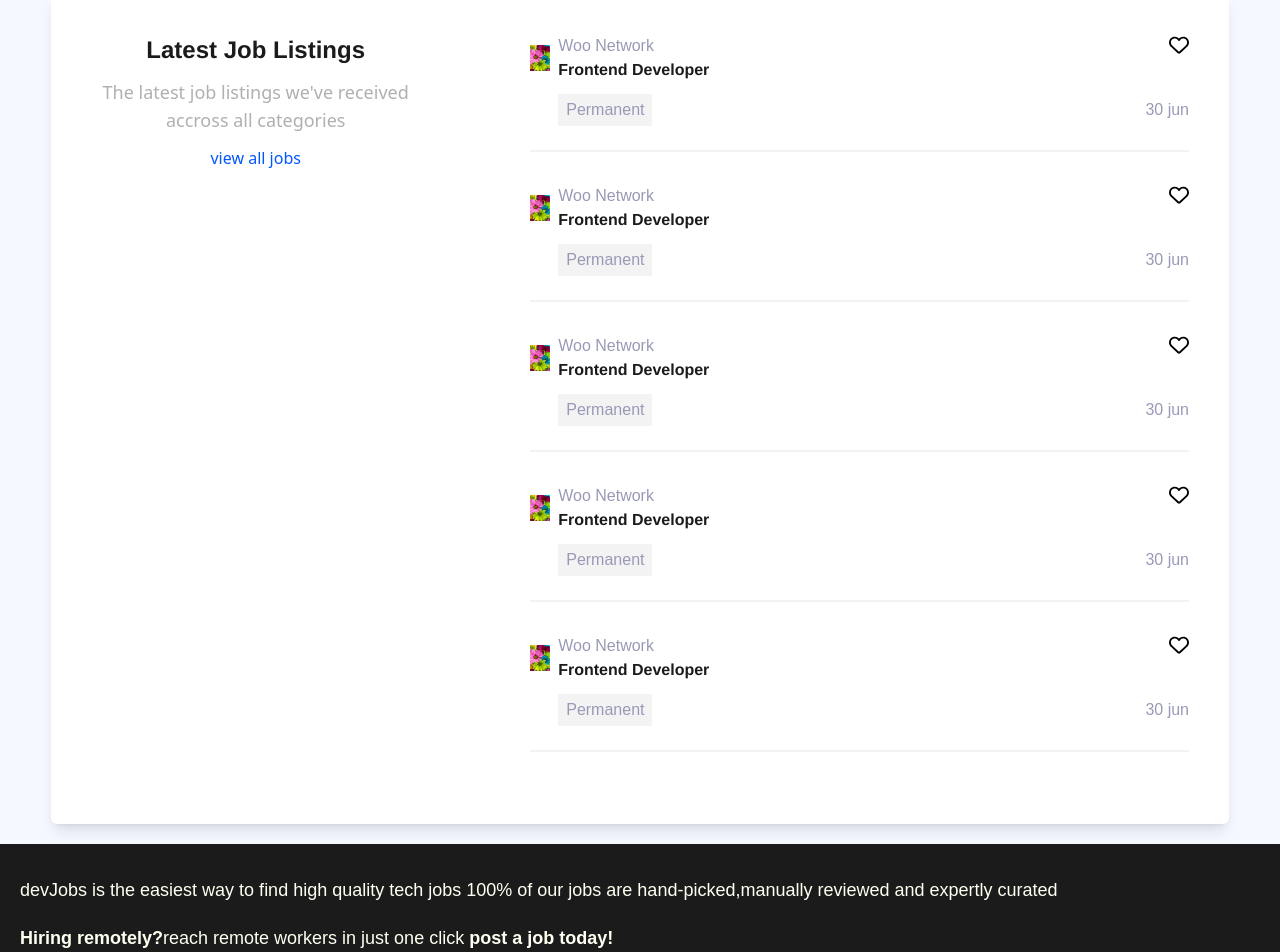
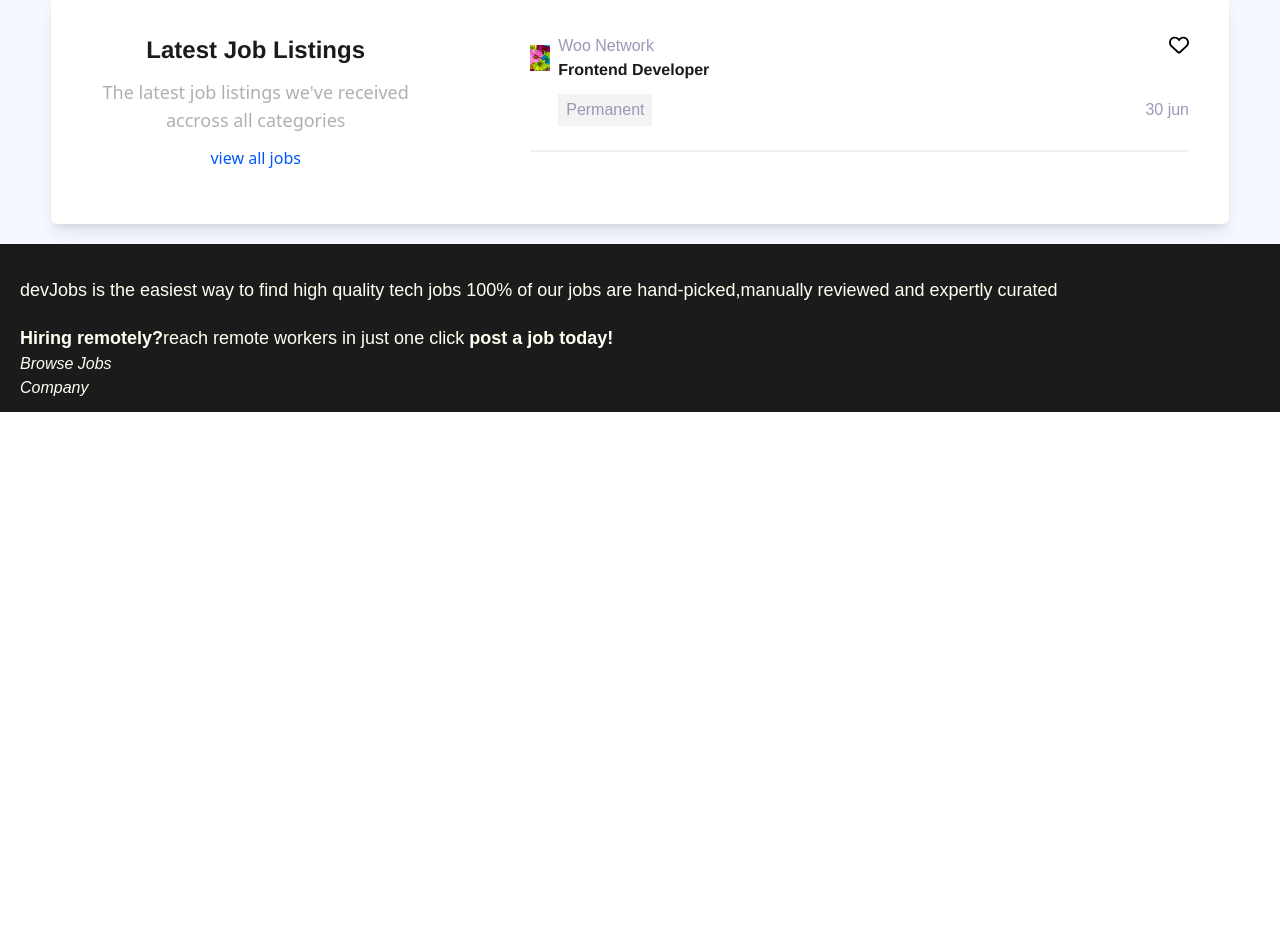
Before and after one commit to samueljustus/devjobs, a React (Vite) app: page / in a window 1280 px wide. Shown: the part 914-1866 px from the top of the page. After the commit the page ends 1326 px from the top, so only its background shows below. Built offline with nearby package versions, Linux system fonts and the light colour scheme.

Commit message:
creating context api

```diff
--- /dev/null
+++ b/src/context/jobContext.jsx
@@ -0,0 +1,13 @@
+import { createContext } from "react";
+
+export const JobContext = createContext({})
+
+const JobContextProvider = ({}) => {
+    return (
+        <JobContext.Provider>
+
+        </JobContext.Provider>
+    )
+}
+
+export default JobContextProvider
--- a/src/page/home/LatestJobList.jsx
+++ b/src/page/home/LatestJobList.jsx
@@ -42,98 +42,6 @@ function LatestJobList() {
               <p className="text-[#9999b7] font-base font-Arial my-2">30 jun</p>
             </div>
           </li>
-          <li className="flex flex-col gap-2 mb-8 border-b-2 border-[#f2f2f2] pb-5">
-            {/* first div */}
-            <div className="flex flex-row justify-between">
-              <div className="flex flex-row items-center gap-2">
-                <div className=" hidden md:block md:max-w-5">
-                  <img src="/public/img/pexels-unchalee-srirugsar-85773.jpg" alt="rose" />
-                </div>
-                <div>
-                <p className="font-base font-Arial text-[#9999b7]">Woo Network</p>
-                <p className="font-base font-helvetica font-bold text-[#1b1b1b]">Frontend Developer</p>
-                </div>
-              </div>
-              <div >
-              <FontAwesomeIcon icon={faHeart} className="text-xl" />
-              {/* <FaHeart /> */}
-              </div>
-            </div>
-            {/* second div */}
-            <div className="flex flex-row justify-between items-center">
-              <p className="bg-[#f3f3f3] py-1 px-2 md:mx-7 text-[#9999b7] font-thin font-Arial">Permanent</p>
-              <p className="text-[#9999b7] font-base font-Arial my-2">30 jun</p>
-            </div>
-          </li>
-          <li className="flex flex-col gap-2 mb-8 border-b-2 border-[#f2f2f2] pb-5">
-            {/* first div */}
-            <div className="flex flex-row justify-between">
-              <div className="flex flex-row items-center gap-2">
-                <div className=" hidden md:block md:max-w-5">
-                  <img src="/public/img/pexels-unchalee-srirugsar-85773.jpg" alt="rose" />
-                </div>
-                <div>
-                <p className="font-base font-Arial text-[#9999b7]">Woo Network</p>
-                <p className="font-base font-helvetica font-bold text-[#1b1b1b]">Frontend Developer</p>
-                </div>
-              </div>
-              <div >
-              <FontAwesomeIcon icon={faHeart} className="text-xl" />
-              {/* <FaHeart /> */}
-              </div>
-            </div>
-            {/* second div */}
-            <div className="flex flex-row justify-between items-center">
-              <p className="bg-[#f3f3f3] py-1 px-2 md:mx-7 text-[#9999b7] font-thin font-Arial">Permanent</p>
-              <p className="text-[#9999b7] font-base font-Arial my-2">30 jun</p>
-            </div>
-          </li>
-          <li className="flex flex-col gap-2 mb-8 border-b-2 border-[#f2f2f2] pb-5">
-            {/* first div */}
-            <div className="flex flex-row justify-between">
-              <div className="flex flex-row items-center gap-2">
-                <div className=" hidden md:block md:max-w-5">
-                  <img src="/public/img/pexels-unchalee-srirugsar-85773.jpg" alt="rose" />
-                </div>
-                <div>
-                <p className="font-base font-Arial text-[#9999b7]">Woo Network</p>
-                <p className="font-base font-helvetica font-bold text-[#1b1b1b]">Frontend Developer</p>
-                </div>
-              </div>
-              <div >
-              <FontAwesomeIcon icon={faHeart} className="text-xl" />
-              {/* <FaHeart /> */}
-              </div>
-            </div>
-            {/* second div */}
-            <div className="flex flex-row justify-between items-center">
-              <p className="bg-[#f3f3f3] py-1 px-2 md:mx-7 text-[#9999b7] font-thin font-Arial">Permanent</p>
-              <p className="text-[#9999b7] font-base font-Arial my-2">30 jun</p>
-            </div>
-          </li>
-          <li className="flex flex-col gap-2 mb-8 border-b-2 border-[#f2f2f2] pb-5">
-            {/* first div */}
-            <div className="flex flex-row justify-between">
-              <div className="flex flex-row items-center gap-2">
-                <div className=" hidden md:block md:max-w-5">
-                  <img src="/public/img/pexels-unchalee-srirugsar-85773.jpg" alt="rose" />
-                </div>
-                <div>
-                <p className="font-base font-Arial text-[#9999b7]">Woo Network</p>
-                <p className="font-base font-helvetica font-bold text-[#1b1b1b]">Frontend Developer</p>
-                </div>
-              </div>
-              <div >
-              <FontAwesomeIcon icon={faHeart} className="text-xl" />
-              {/* <FaHeart /> */}
-              </div>
-            </div>
-            {/* second div */}
-            <div className="flex flex-row justify-between items-center">
-              <p className="bg-[#f3f3f3] py-1 px-2 md:mx-7 text-[#9999b7] font-thin font-Arial">Permanent</p>
-              <p className="text-[#9999b7] font-base font-Arial my-2">30 jun</p>
-            </div>
-          </li>
         </ul>
       </section>
     </JobListCard>
@@ -141,3 +49,6 @@ function LatestJobList() {
 }
 
 export default LatestJobList;
+
+// apikey 0decc13310e5a58e6e180a682d690540
+// app id 87e58175
```
